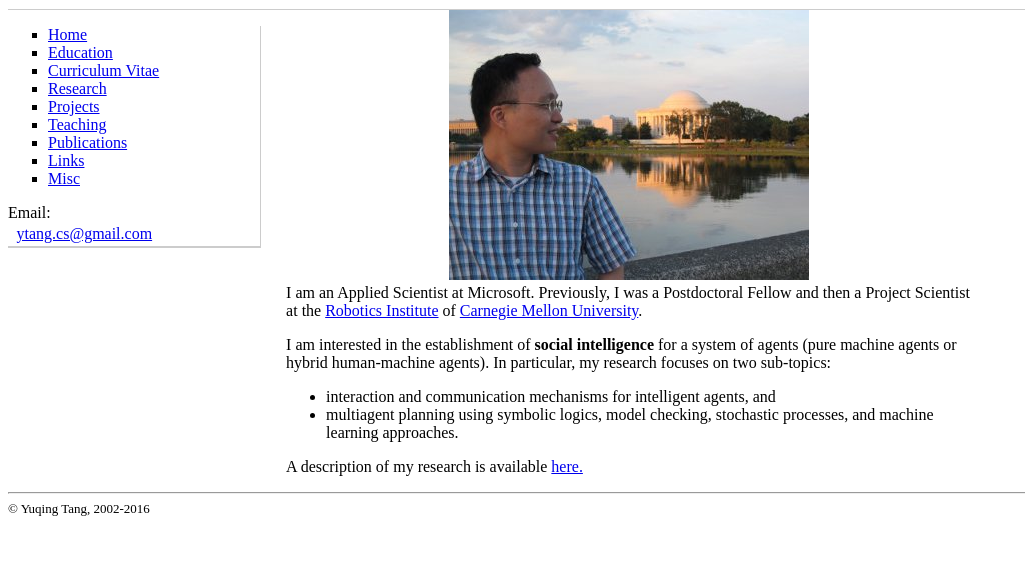
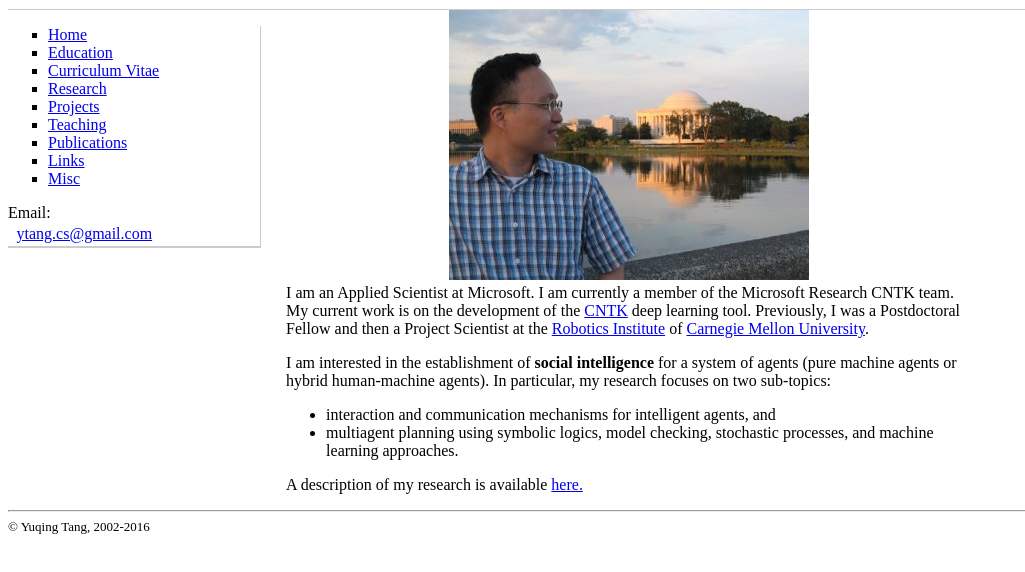
Before and after one commit to tangyuq/tangyuq.github.io, a plain HTML site: page index.html in a window 1280 px wide. Shown: the part 64-636 px from the top of the page, without its empty margins (0-1025 px from the left). Drawn offline with Linux system fonts and the light colour scheme.

Commit message:
updated my current work

```diff
--- a/index.html
+++ b/index.html
@@ -57,7 +57,9 @@
 <div style="text-align: center;">
     <img style="width: 360px; height: 270px;" src="dc-09.jpg" alt="me"><br>
 </div>
-     I am an Applied Scientist at Microsoft. Previously, I was  a Postdoctoral Fellow and then a Project Scientist at the
+     I am an Applied Scientist at Microsoft. I am currently a member of the Microsoft Research CNTK team. My current work is on the development of the <a href="https://github.com/Microsoft/CNTK">CNTK</a> deep learning tool.
+
+     Previously, I was  a Postdoctoral Fellow and then a Project Scientist at the
      <a href="http://www.ri.cmu.edu/">Robotics Institute</a> of <a href="http://www.cmu.edu">Carnegie Mellon University</a>.
 
 <p>I am interested in the establishment of <span style="font-weight: bold;">social intelligence</span>
```
